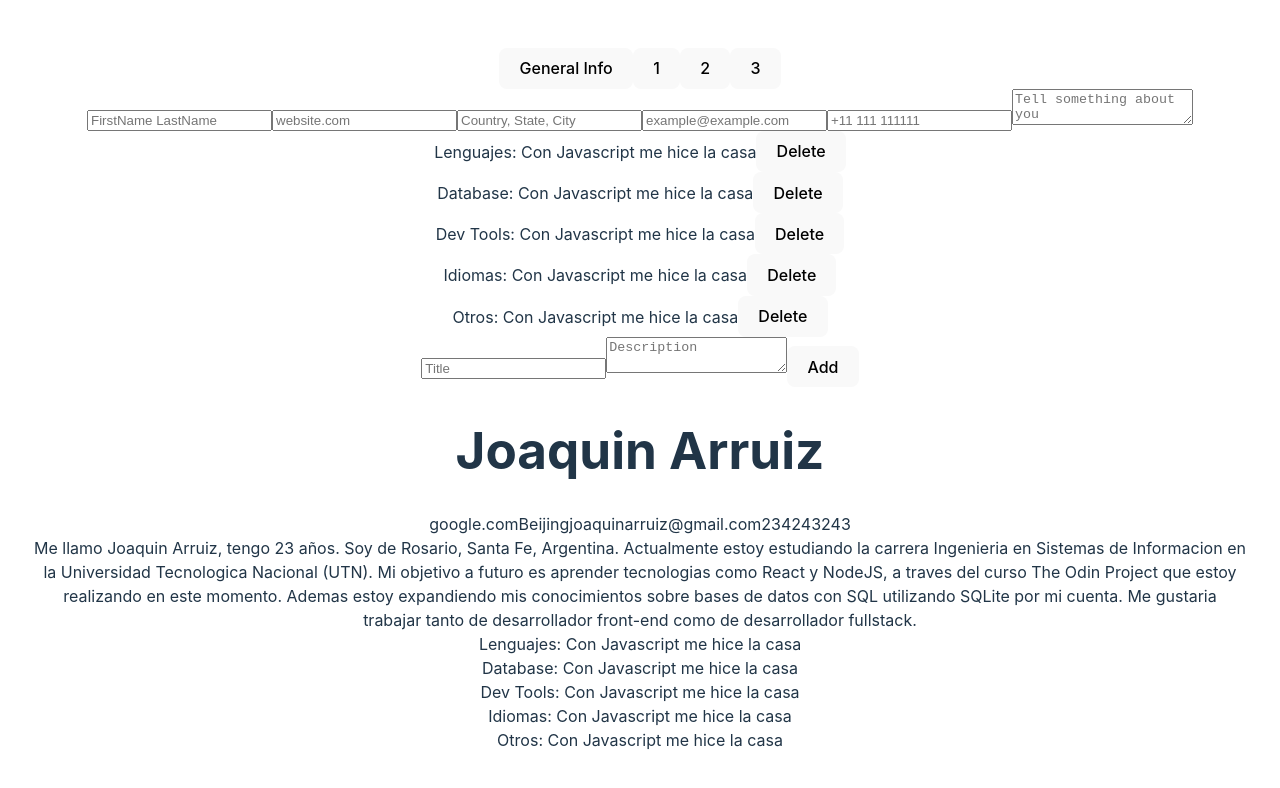
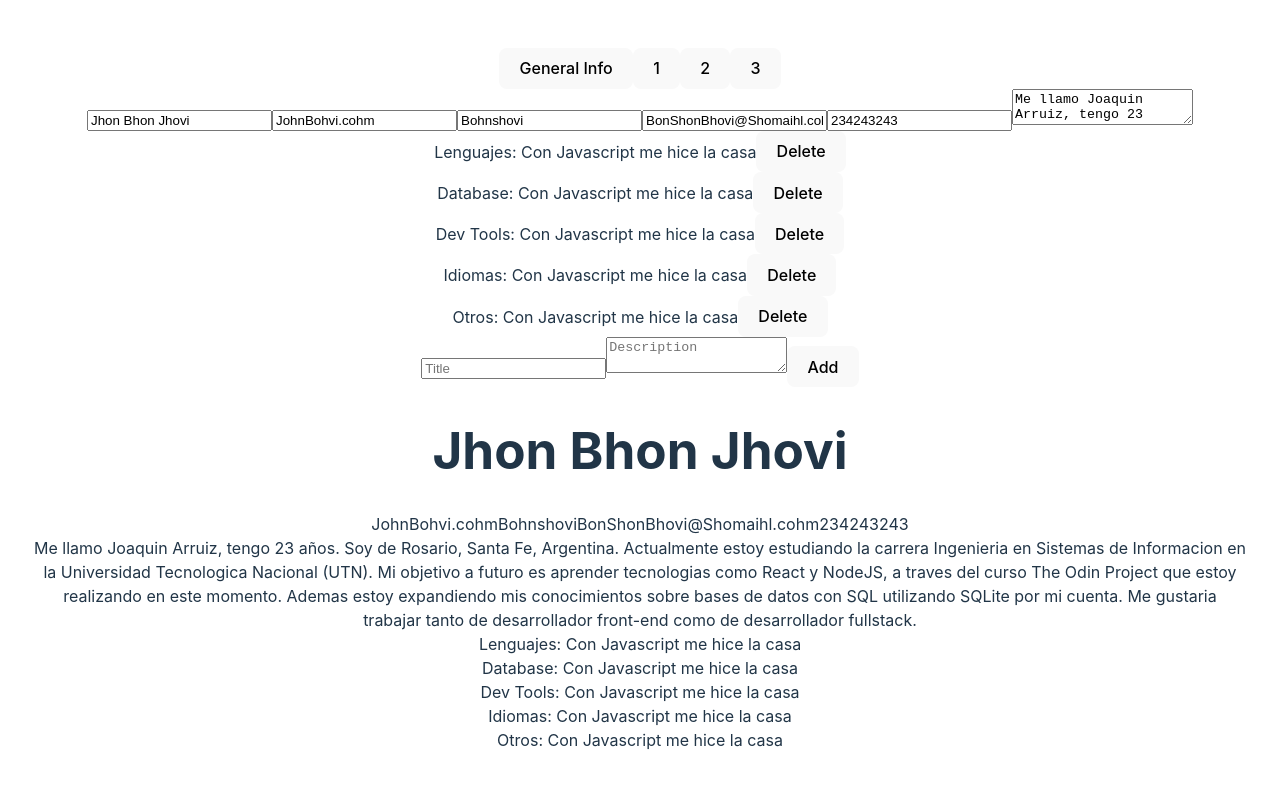
Before and after one commit to antelor/cv-application-v2, a React (Vite) app: page / in a window 1280 px wide. Shown: the top 788 px of the page. Built offline with nearby package versions, Linux system fonts and the light colour scheme.

Commit message:
added render menu function

```diff
--- a/src/components/App.jsx
+++ b/src/components/App.jsx
@@ -6,10 +6,10 @@ import Menu from './Menu'
 
 let placeholderInfo = {
   generalInfo:{
-    fullName: 'Joaquin Arruiz',
-    website: 'google.com',
-    location: 'Beijing',
-    email: 'joaquinarruiz@gmail.com',
+    fullName: 'Jhon Bhon Jhovi',
+    website: 'JohnBohvi.cohm',
+    location: 'Bohnshovi',
+    email: 'BonShonBhovi@Shomaihl.cohm',
     phone: '234243243',
     summary: 'Me llamo Joaquin Arruiz, tengo 23 años. Soy de Rosario, Santa Fe, Argentina. Actualmente estoy estudiando la carrera Ingenieria en Sistemas de Informacion en la Universidad Tecnologica Nacional (UTN). Mi objetivo a futuro es aprender tecnologias como React y NodeJS, a traves del curso The Odin Project que estoy realizando en este momento. Ademas estoy expandiendo mis conocimientos sobre bases de datos con SQL utilizando SQLite por mi cuenta. Me gustaria trabajar tanto de desarrollador front-end como de desarrollador fullstack.'
   },
--- a/src/components/CVDisplay.jsx
+++ b/src/components/CVDisplay.jsx
@@ -2,7 +2,7 @@
 function CVDisplay({ info }) {
 
   return (
-    <div>
+    <div className="Display">
         <div>
             <h1>
                 {info.generalInfo.fullName}
--- a/src/components/CVForm.jsx
+++ b/src/components/CVForm.jsx
@@ -5,22 +5,19 @@ import {useState} from 'react';
 function CVForm({info, setInfo, menuIndex}) {
 
 
-    if (menuIndex == 0) {
-        return (
+    return(
+        <div className='Form'>
+            {(menuIndex == 0) &&
             <>
-                <GeneralInfoForm info={info} setInfo={setInfo}/>
-                <SkillsForm info={info} setInfo={setInfo}/>
-            </>
-        )
-    }
+            <GeneralInfoForm info={info} setInfo={setInfo}/>
+            <SkillsForm info={info} setInfo={setInfo}/>
+            </>}
 
-    if (menuIndex == 1) {
-        return (
+            {(menuIndex == 1) &&
             <>
-                <ExperienceForm info={info} setInfo={setInfo}/>
-            </>
-        )
-    }
+            <ExperienceForm info={info} setInfo={setInfo}/>
+            </>}
+        </div>)
 
 }
 
@@ -66,12 +63,12 @@ function GeneralInfoForm({info, setInfo}) {
 
     return (
         <div>
-            <input onChange={(e) => {handleNameChange(e)}} placeholder="FirstName LastName"></input>
-            <input onChange={(e) => {handleWebsiteChange(e)}} placeholder="website.com"></input>
-            <input onChange={(e) => {handleLocationChange(e)}} placeholder="Country, State, City"></input>
-            <input onChange={(e) => {handleEmailChange(e)}} placeholder="example@example.com"></input>
-            <input onChange={(e) => {handlePhoneChange(e)}} placeholder="+11 111 111111"></input>
-            <textarea onChange={(e) => {handleSummaryChange(e)}} placeholder="Tell something about you"></textarea>
+            <input onChange={(e) => {handleNameChange(e)}} placeholder="FirstName LastName" value={info.generalInfo.fullName}></input>
+            <input onChange={(e) => {handleWebsiteChange(e)}} placeholder="website.com" value={info.generalInfo.website}></input>
+            <input onChange={(e) => {handleLocationChange(e)}} placeholder="Country, State, City" value={info.generalInfo.location}></input>
+            <input onChange={(e) => {handleEmailChange(e)}} placeholder="example@example.com" value={info.generalInfo.email}></input>
+            <input onChange={(e) => {handlePhoneChange(e)}} placeholder="+11 111 111111" value={info.generalInfo.phone}></input>
+            <textarea onChange={(e) => {handleSummaryChange(e)}} placeholder="Tell something about you" value={info.generalInfo.summary}></textarea>
         </div>
     )
 }
--- a/src/components/Menu.jsx
+++ b/src/components/Menu.jsx
@@ -6,12 +6,12 @@ function Menu({setMenuIndex}) {
     }
 
     return (
-      <>
+      <div className="Menu">
       <button onClick={(e) => {handleClick(e)}} value={0}>General Info</button>
       <button onClick={(e) => {handleClick(e)}} value={1}>1</button>
       <button onClick={(e) => {handleClick(e)}} value={2}>2</button>
       <button onClick={(e) => {handleClick(e)}} value={3}>3</button>
-      </>
+      </div>
     )
   }
 
```
